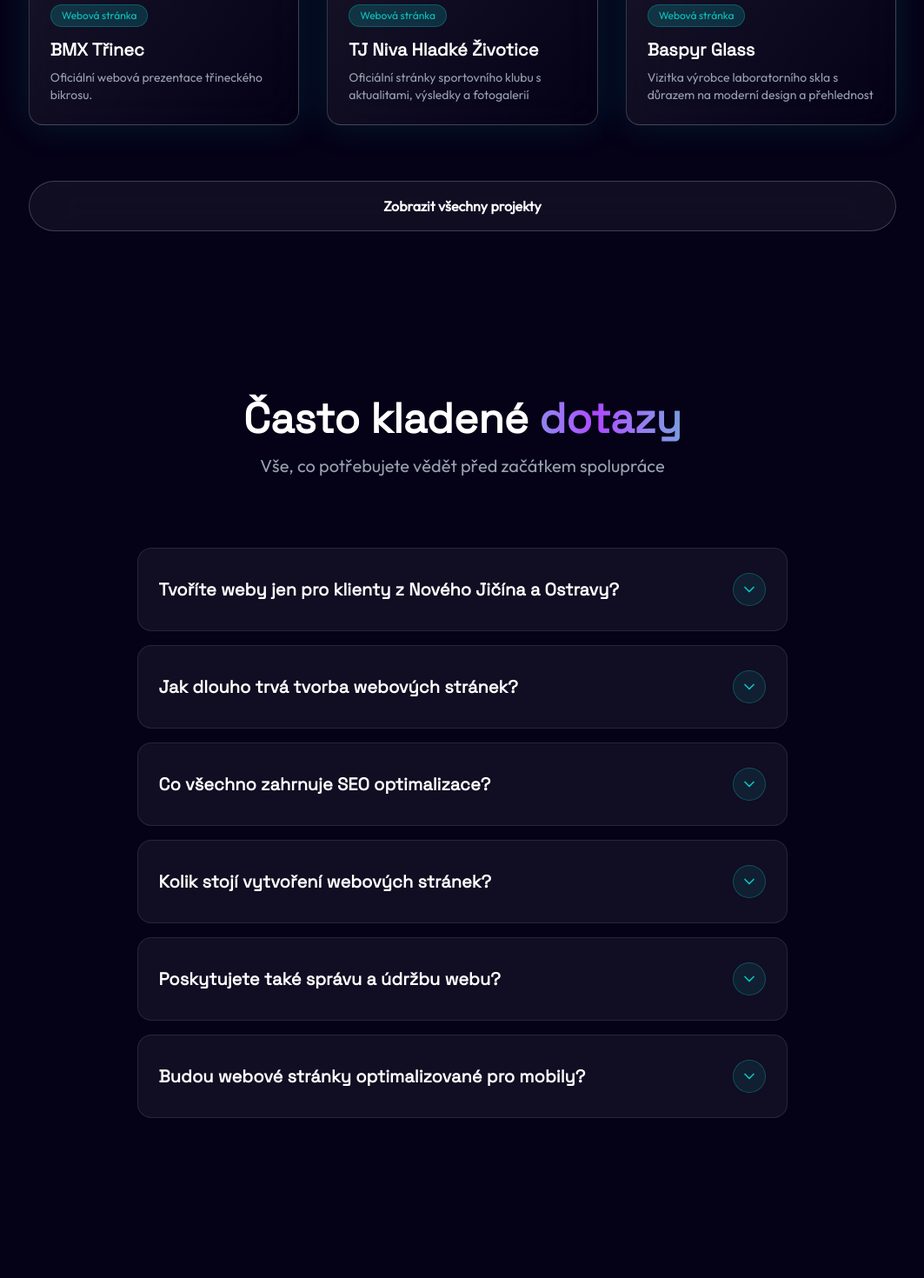
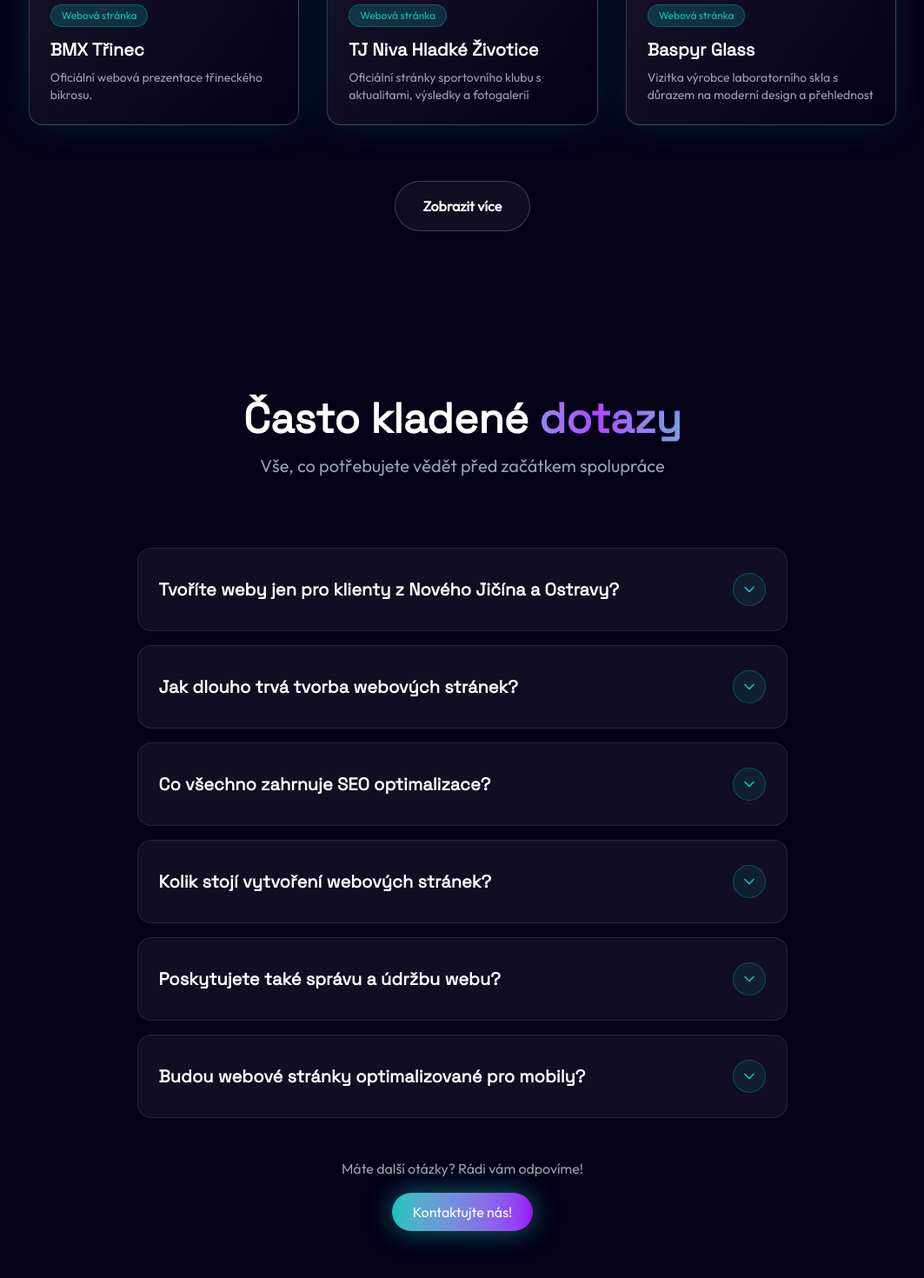
Before and after one commit to martynCZ/webkozar, a React (Vite) app: page / in a window 1280 px wide. Shown: the part 4570-6040 px from the top of the page at 87% size, without its empty margins (108-1171 px from the left). Before the commit the page ends 5952 px from the top, so only its background shows below. Built offline with nearby package versions, Linux system fonts and the light colour scheme.

Commit message:
Update FAQ and Reference components

```diff
--- a/src/components/Faq.jsx
+++ b/src/components/Faq.jsx
@@ -69,7 +69,7 @@ function Faq() {
 
             return (
               <motion.div
-                key={index} // Oprava klíče (původně bylo key={faqs.number}, což v poli chybělo)
+                key={index}
                 initial={{ opacity: 0, y: 30 }}
                 whileInView={{ opacity: 1, y: 0 }}
                 viewport={{ once: false }}
@@ -80,7 +80,6 @@ function Faq() {
                     : 'bg-white/5 border-white/10 hover:border-white/20'
                 }`}
               >
-                {/* Hlavička - Klikatelná */}
                 <button
                   onClick={() => toggleAccordion(index)}
                   className="w-full p-6 py-7 flex justify-between items-center text-left cursor-pointer group"
@@ -88,7 +87,7 @@ function Faq() {
                   aria-controls={`faq-answer-${index}`}
                 >
                   <h3
-                    className={`text-lg md:text-xl font-bold pr-8 transition-colors duration-300 ${
+                    className={`text-md md:text-xl font-bold pr-8 transition-colors duration-300 ${
                       isOpen ? 'text-[#0EC3BF]' : 'text-white group-hover:text-gray-200'
                     }`}
                   >
@@ -107,8 +106,6 @@ function Faq() {
                     </motion.div>
                   </div>
                 </button>
-
-                {/* Tělo - Odpověď s animací */}
                 <AnimatePresence initial={false}>
                   {isOpen && (
                     <motion.div
@@ -129,6 +126,22 @@ function Faq() {
               </motion.div>
             );
           })}
+          <motion.div
+          initial={{ opacity: 0, y: 80 }}
+          whileInView={{ opacity: 1, y: 30 }}
+          viewport={{ once: false }}
+          transition={{ duration: 0.8 }}
+          className="text-center mb-20"
+        >
+          <p className=" text-gray-400 mb-4">
+            Máte další otázky? Rádi vám odpovíme!
+          </p>
+          <div className="hidden md:block">
+          <button aria-label="Kontaktovat přes formulář" className="cursor-pointer px-6 py-2.5 rounded-full bg-gradient-to-r from-[#0EC3BF] to-purple-600 text-white font-medium shadow-[0_0_30px_rgba(14,195,191,0.5)] hover:shadow-[0_0_50px_rgba(14,195,191,0.7)] transition-all duration-300">
+            Kontaktujte nás!
+          </button>
+        </div>
+        </motion.div>
         </div>
       </div>
     </section>
--- a/src/components/Reference.jsx
+++ b/src/components/Reference.jsx
@@ -1,46 +1,114 @@
 import { motion } from 'motion/react';
 import { ExternalLink } from 'lucide-react';
+import { useState } from 'react';
 
 const projects = [
   {
     title: 'Okna Jančálek',
     category: 'Katalog',
     description: 'Minimalistický katalog kvalitních oken s důrazem na moderní architekturu',
-    image: '/reference/oknajancalek.webp'
+    image: '/reference/oknajancalek.webp',
+    link:'https://oknajancalek.cz/'
   },
   {
     title: 'ZŠ a MŠ Hladké Životice',
     category: 'Webová stránka',
     description: 'Informační web základní a mateřské školy s důrazem na barvy a přehlednost',
-    image: '/reference/zs-ms-hlz.webp'
+    image: '/reference/zs-ms-hlz.webp',
+    link:'https://www.zshlzivotice.cz/'
   },
   {
     title: 'F.S.C. Bezpečnostní poradenství',
     category: 'Webová stránka',
     description: 'Profesionální firemní prezentace české poradenské společnosti v oblasti bezpečnosti.',
-    image: '/reference/fsc.webp'
+    image: '/reference/fsc.webp',
+    link:'https://fsc.cz/'
   },
   {
     title: 'BMX Třinec',
     category: 'Webová stránka',
     description: 'Oficiální webová prezentace třineckého bikrosu.',
-    image: '/reference/bmxtrinec.webp'
+    image: '/reference/bmxtrinec.webp',
+    link:'https://bmxtrinec.cz/'
   },
   {
     title: 'TJ Niva Hladké Životice',
     category: 'Webová stránka',
     description: 'Oficiální stránky sportovního klubu s aktualitami, výsledky a fotogalerií',
-    image: '/reference/niva.webp'
+    image: '/reference/niva.webp',
+    link:'https://tjniva.cz/'
   },
   {
     title: 'Baspyr Glass',
     category: 'Webová stránka',
     description: 'Vizitka výrobce laboratorního skla s důrazem na moderní design a přehlednost',
-    image: '/reference/baspyr.webp'
+    image: '/reference/baspyr.webp',
+    link:'https://baspyrglass.cz/'
   }
 ];
+const MoreProjects = [
+  {
+    title: 'Hladké Životice',
+    category: 'Webová stránka',
+    description: 'Obecní web s důrazem na přehlednost a snadnou orientaci pro občany i návštěvníky.',
+    image: '/reference/baspyr.webp',
+    link:'https://www.zshlzivotice.cz/'
+  }
+];
+const showReference = (projekty) =>{
+  {return projekty.map((project, index) => (
+            <motion.div
+              key={project.title}
+              initial={{ opacity: 0, y: 50 }}
+              whileInView={{ opacity: 1, y: 0 }}
+              viewport={{ once: true }}
+              transition={{ duration: 0.6, delay: index * 0.1 }}
+              className="group relative"
+            >
+              <div className="relative overflow-hidden rounded-2xl bg-gradient-to-br from-white/10 via-white/5 to-transparent backdrop-blur-xl border border-white/20 shadow-[0_0_40px_rgba(14,195,191,0.15)] hover:shadow-[0_0_60px_rgba(14,195,191,0.35)] transition-all duration-500">
+                {/* Image Container */}
+                <div className="relative aspect-[4/3] overflow-hidden">
+                  <img
+                    src={project.image}
+                    alt={`Tvorba webových stránek pro ${project.title}`}
+                    className="w-full h-full object-cover transition-transform duration-700 group-hover:scale-110"
+                  />
+                  <div className="absolute inset-0 bg-gradient-to-t from-[#0a0118] via-[#0a0118]/50 to-transparent opacity-60 group-hover:opacity-80 transition-opacity duration-500" />
+                  <div className="absolute inset-0 border-2 border-[#0EC3BF]/0 group-hover:border-[#0EC3BF]/50 rounded-2xl transition-all duration-500" />
+                  <div className="absolute inset-0 flex items-center justify-center opacity-0 group-hover:opacity-100 transition-opacity duration-500">
+                    <a href={project.link} target="_blank" rel="noopener noreferrer">
+                      <div className="px-6 py-3 rounded-full bg-gradient-to-r from-[#0EC3BF] to-purple-600 text-white font-semibold flex items-center gap-2 shadow-[0_0_40px_rgba(14,195,191,0.8)]">
+                      <span style={{ fontFamily: 'Outfit, sans-serif' }}>Zobrazit projekt</span>
+                      <ExternalLink aria-hidden="true" className="w-4 h-4" />
+                    </div>
+                    </a>
+                  </div>
+                </div>
+                <div className="p-6">
+                  <div className="inline-block mb-3 px-3 py-1 rounded-full bg-[#0EC3BF]/20 border border-[#0EC3BF]/30 text-[#0EC3BF] text-xs font-medium">
+                    {project.category}
+                  </div>
+                  <h3
+                    className="text-xl font-bold text-white mb-2"
+                    style={{ fontFamily: 'Space Grotesk, sans-serif' }}
+                  >
+                    {project.title}
+                  </h3>
+                  <p
+                    className="text-gray-400 text-sm"
+                    style={{ fontFamily: 'Outfit, sans-serif' }}
+                  >
+                    {project.description}
+                  </p>
+                </div>
+                <div className="absolute bottom-0 right-0 w-32 h-32 bg-gradient-to-tl from-[#0EC3BF]/20 to-transparent opacity-0 group-hover:opacity-100 blur-2xl transition-opacity duration-500" />
+              </div>
+            </motion.div>
+          ))}
+}
 
 export function Reference() {
+  const [moreProjects, showMoreProjects] = useState(false);
   return (
     <section id="portfolio" className="relative py-24 px-4">
       <div className="max-w-[90%] md:max-w-[80%] mx-auto">
@@ -67,71 +135,9 @@ export function Reference() {
             Projekty, na které jsme hrdí
           </p>
         </motion.div>
-
-        {/* Portfolio Grid */}
         <div className="grid md:grid-cols-2 lg:grid-cols-3 gap-8">
-          {projects.map((project, index) => (
-            <motion.div
-              key={project.title}
-              initial={{ opacity: 0, y: 50 }}
-              whileInView={{ opacity: 1, y: 0 }}
-              viewport={{ once: true }}
-              transition={{ duration: 0.6, delay: index * 0.1 }}
-              className="group relative"
-            >
-              <div className="relative overflow-hidden rounded-2xl bg-gradient-to-br from-white/10 via-white/5 to-transparent backdrop-blur-xl border border-white/20 shadow-[0_0_40px_rgba(14,195,191,0.15)] hover:shadow-[0_0_60px_rgba(14,195,191,0.35)] transition-all duration-500">
-                {/* Image Container */}
-                <div className="relative aspect-[4/3] overflow-hidden">
-                  <img
-                    src={project.image}
-                    alt={`Tvorba webových stránek pro ${project.title}`}
-                    className="w-full h-full object-cover transition-transform duration-700 group-hover:scale-110"
-                  />
-
-                  {/* Gradient Overlay */}
-                  <div className="absolute inset-0 bg-gradient-to-t from-[#0a0118] via-[#0a0118]/50 to-transparent opacity-60 group-hover:opacity-80 transition-opacity duration-500" />
-
-                  {/* Glowing Border Effect */}
-                  <div className="absolute inset-0 border-2 border-[#0EC3BF]/0 group-hover:border-[#0EC3BF]/50 rounded-2xl transition-all duration-500" />
-
-                  {/* View Project Button */}
-                  <div className="absolute inset-0 flex items-center justify-center opacity-0 group-hover:opacity-100 transition-opacity duration-500">
-                    <div className="px-6 py-3 rounded-full bg-gradient-to-r from-[#0EC3BF] to-purple-600 text-white font-semibold flex items-center gap-2 shadow-[0_0_40px_rgba(14,195,191,0.8)]">
-                      <span style={{ fontFamily: 'Outfit, sans-serif' }}>Zobrazit projekt</span>
-                      <ExternalLink aria-hidden="true" className="w-4 h-4" />
-                    </div>
-                  </div>
-                </div>
-
-                {/* Project Info */}
-                <div className="p-6">
-                  {/* Category Badge */}
-                  <div className="inline-block mb-3 px-3 py-1 rounded-full bg-[#0EC3BF]/20 border border-[#0EC3BF]/30 text-[#0EC3BF] text-xs font-medium">
-                    {project.category}
-                  </div>
-
-                  {/* Title */}
-                  <h3
-                    className="text-xl font-bold text-white mb-2"
-                    style={{ fontFamily: 'Space Grotesk, sans-serif' }}
-                  >
-                    {project.title}
-                  </h3>
-
-                  {/* Description */}
-                  <p
-                    className="text-gray-400 text-sm"
-                    style={{ fontFamily: 'Outfit, sans-serif' }}
-                  >
-                    {project.description}
-                  </p>
-                </div>
-
-                {/* Corner Glow */}
-                <div className="absolute bottom-0 right-0 w-32 h-32 bg-gradient-to-tl from-[#0EC3BF]/20 to-transparent opacity-0 group-hover:opacity-100 blur-2xl transition-opacity duration-500" />
-              </div>
-            </motion.div>
-          ))}
+          {showReference(projects)}
+          {moreProjects && showReference(MoreProjects)}
         </div>
 
         <motion.div
@@ -142,10 +148,11 @@ export function Reference() {
           className="text-center mt-16"
         >
           <button
-            className="px-8 py-4 w-full rounded-full bg-white/5 backdrop-blur-xl border border-white/20 text-white font-semibold hover:bg-white/10 hover:border-[#0EC3BF]/50 hover:shadow-[0_0_40px_rgba(14,195,191,0.3)] transition-all duration-300"
+            className="px-8 py-4 w-full cursor-pointer md:w-auto rounded-full bg-white/5 backdrop-blur-xl border border-white/20 text-white font-semibold hover:bg-white/10 hover:border-[#0EC3BF]/50 hover:shadow-[0_0_40px_rgba(14,195,191,0.3)] transition-all duration-300"
             style={{ fontFamily: 'Outfit, sans-serif' }}
+            onClick={() => showMoreProjects(!moreProjects)}
           >
-            Zobrazit všechny projekty
+            {moreProjects ? 'Zobrazit méně' : 'Zobrazit více'}
           </button>
         </motion.div>
       </div>
```
